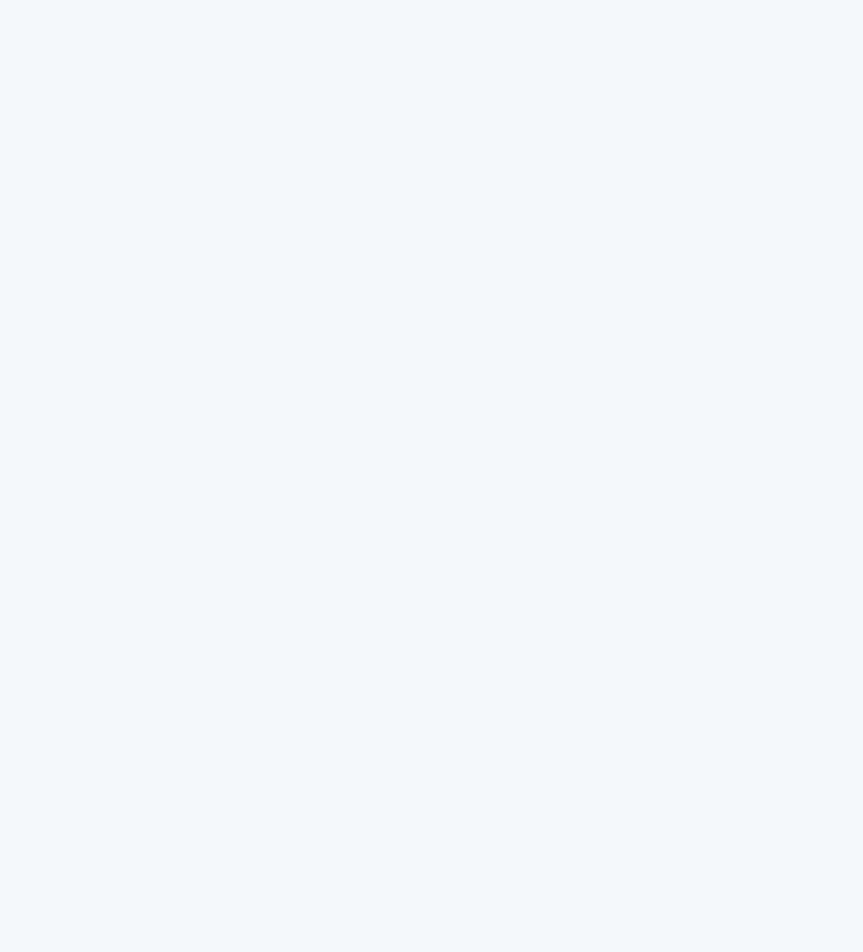
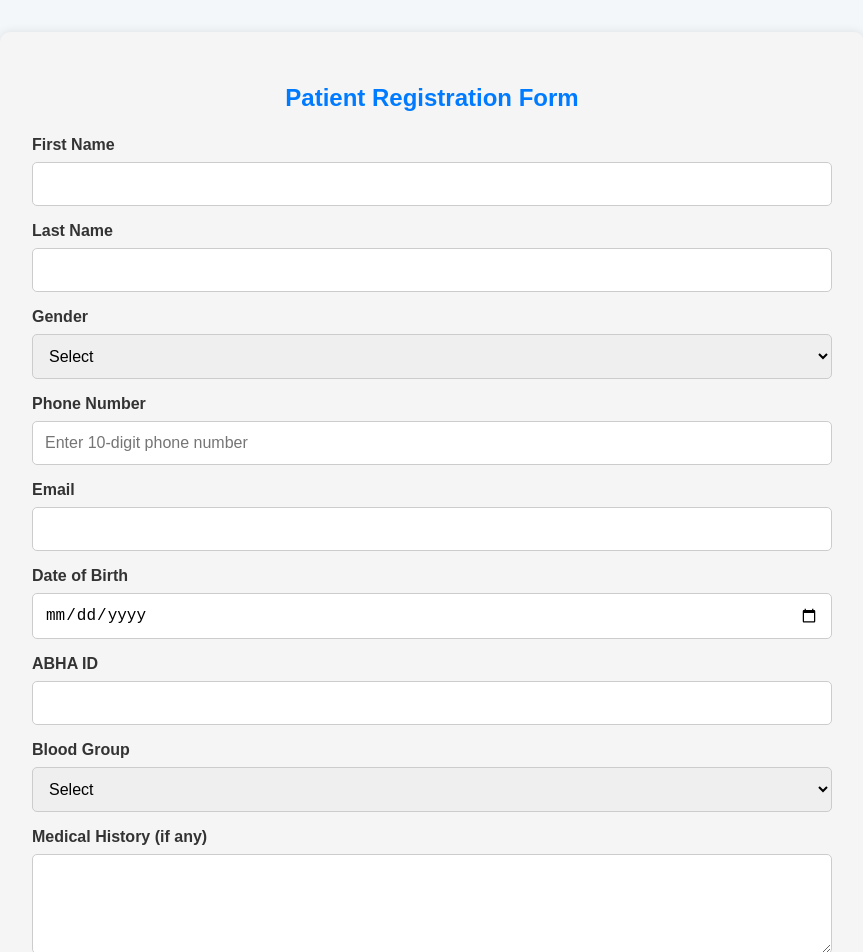
Before and after one commit to Adheroad/SIH_Hospital_MGMT_sys, a React (Create React App) app in the folder env/frontend/: page /Registeration in a window 1280 px wide. Before the commit this address had no page. Shown: the top 952 px of the page, without its empty margins (208-1071 px from the left). Before the commit the page ends 800 px from the top, so only its background shows below. Built offline with nearby package versions, Linux system fonts and the light colour scheme; the HTML template or start-up script is replaced by a standard one.

Commit message:
modified:   env/frontend/src/App.css 	modified:   env/frontend/src/App.js 	modified:   env/frontend/src/Home.js 	modified:   env/frontend/src/MainIndex.js 	modified:   env/frontend/src/Mainindex.css 	new file:   env/frontend/src/Registeration.css 	new file:   env/frontend/src/Registeration.js

```diff
--- a/env/frontend/src/App.css
+++ b/env/frontend/src/App.css
@@ -5,7 +5,8 @@ body {
   display: flex;
   justify-content: center;
   align-items: center;
-  min-height: 100vh;
+
+   height: 100;
   background-color: #f4f7fa;
   border-radius: 50px;
 }
--- a/env/frontend/src/App.js
+++ b/env/frontend/src/App.js
@@ -2,7 +2,8 @@ import React from 'react';
 import { Routes, Route } from 'react-router-dom';
 import MainIndex from './MainIndex';
 import Home from './Home';
-import SOSMap from './SOSMap'; // Import the new SOSMap component
+import SOSMap from './SOSMap';
+import Registeration from './Registeration';
 import './App.css';
 
 function App() {
@@ -12,6 +13,7 @@ function App() {
         <Route path="/" element={<Home />} />
         <Route path="/mainindex" element={<MainIndex />} />
         <Route path="/sos" element={<SOSMap />} />
+        <Route path="/Registeration" element={<Registeration />} />
       </Routes>
     </div>
   );
--- a/env/frontend/src/Home.js
+++ b/env/frontend/src/Home.js
@@ -28,7 +28,10 @@ function Home(){
                     <input type="checkbox" id="updates" />
                     <label htmlFor="updates">Receive notification for my appointments.</label>
                   </div>
-                  <button type="submit" className="submit-btn">Create my account</button>
+                  <section id='submit-btn' className='submit-btn'>
+                  <a href='http://localhost:3000/Mainindex'>
+                  <button type="submit" className="submit-btn">Create my account</button></a>
+                  </section>
                 </form>
                 <div className="or-divider">OR</div>
                 <button className="google-signup-btn">
--- a/env/frontend/src/MainIndex.js
+++ b/env/frontend/src/MainIndex.js
@@ -54,7 +54,7 @@ function MainIndex() {
           </div>
           <div className="card">
             <a href="#feedback-support" className="button">
-              <h3>Feedback and Support</h3>
+              <h3>Patient Registration</h3>
               <button>Check Now</button>
             </a>
           </div>
@@ -77,21 +77,21 @@ function MainIndex() {
         {/* Additional Sections */}
         <div className="additional-sections">
           <section id="doctor-availability" className="additional-section">
-          <a href="https://external-link-to-doctor-availability.com" target="_blank" rel="noopener noreferrer">
+          <a href="https://external-link-to-doctor-availability.com">
           <h3>Doctor Availability</h3>
          </a>
             <p>You can check the availability of our doctors easily through our website. Browse our comprehensive list of specialists and view their available time slots in real-time. Book an appointment that fits your schedule with just a few clicks.</p>
           </section>
 
           <section id="opd-queue" className="additional-section">
-          <a href="https://external-link-to-doctor-availability.com" target="_blank" rel="noopener noreferrer">
+          <a href="https://external-link-to-doctor-availability.com">
            <h3>OPD Queue</h3>
            </a>
             <p>You can check the status of the OPD queue in real-time. Stay updated and ensure you have the most up-to-date information before visiting the hospital.</p>
           </section>
 
           <section id="bed-availability" className="additional-section">
-          <a href="https://external-link-to-doctor-availability.com" target="_blank" rel="noopener noreferrer">
+          <a href="https://external-link-to-doctor-availability.com">
       <h3>Real-time Bed Availability</h3>
       </a>
             <p>Our website provides real-time updates on bed availability, allowing you to check current bed statuses instantly. This feature helps you make informed decisions and ensures you can secure the appropriate care without unnecessary delays.</p>
@@ -99,8 +99,8 @@ function MainIndex() {
 
           <section id="feedback-support" className="additional-section">
 
-      <a href="https://external-link-to-doctor-availability.com" target="_blank" rel="noopener noreferrer">
-      <h3> Feedback and Support</h3>
+      <a href="http://localhost:3000/Registeration">
+      <h3> Patient Registration</h3>
       </a>
             <p>We value your feedback and are here to assist you. Use our dedicated support section to provide suggestions or report any issues, and our team will promptly address your concerns to enhance your experience.</p>
           </section>
--- a/env/frontend/src/Mainindex.css
+++ b/env/frontend/src/Mainindex.css
@@ -5,7 +5,7 @@ body {
   font-family: Arial, sans-serif;
   margin: 0;
   padding: 0;
-  background-color: #237bff;
+  background-color: #3d79d2;
 }
 
 /* Dashboard Container */
@@ -118,7 +118,7 @@ body {
 /* Ensure h3 inside button is not underlined */
 .card a h3 {
   text-decoration: none;
-  color: #007bff;
+  color: #5398e2;
 }
 .additional-sections a h3 {
   color: #666;
--- /dev/null
+++ b/env/frontend/src/Registeration.css
@@ -0,0 +1,72 @@
+/* General form container styling */
+.form-container {
+  width: 100vh;
+  margin: 2rem auto;
+  padding: 2rem;
+  background-color: #f5f5f5;
+  border-radius: 10px;
+  box-shadow: 0 0 10px rgba(0, 0, 0, 0.1);
+  font-family: 'Arial', sans-serif;
+}
+
+h2 {
+  text-align: center;
+  color: #007bff;
+  margin-bottom: 1.5rem;
+}
+
+.form-group {
+  margin-bottom: 1rem;
+}
+
+label {
+  display: block;
+  margin-bottom: 0.5rem;
+  font-weight: bold;
+  color: #333;
+}
+
+input,
+select,
+textarea {
+  width: 100%;
+  padding: 0.75rem;
+  border: 1px solid #ccc;
+  border-radius: 5px;
+  font-size: 1rem;
+  box-sizing: border-box;
+}
+
+textarea {
+  resize: vertical;
+  height: 100px;
+}
+
+.submit-btn {
+  width: 100%;
+  padding: 0.75rem;
+  background-color: #007bff;
+  border: none;
+  color: white;
+  font-size: 1rem;
+  cursor: pointer;
+  border-radius: 5px;
+  transition: background-color 0.3s;
+}
+
+.submit-btn:hover {
+  background-color: #0056b3;
+}
+
+/* Responsive Design */
+@media (max-width: 600px) {
+  .form-container {
+      padding: 1rem;
+  }
+
+  input,
+  select,
+  textarea {
+      font-size: 0.9rem;
+  }
+}
--- /dev/null
+++ b/env/frontend/src/Registeration.js
@@ -0,0 +1,167 @@
+import React, { useState } from 'react';
+import './Registeration.css';
+
+const Registeration = () => {
+    const [formData, setFormData] = useState({
+        firstName: '',
+        lastName: '',
+        gender: '',
+        phone: '',
+        email: '',
+        dob: '',
+        bloodGroup: '',
+        medicalHistory: '',
+        abhaId: ''
+    });
+
+    const handleChange = (e) => {
+        const { name, value } = e.target;
+        setFormData({
+            ...formData,
+            [name]: value,
+        });
+    };
+
+    const handleSubmit = (e) => {
+        e.preventDefault();
+
+        const { phone } = formData;
+        if (!phone.match(/^\d{10}$/)) {
+            alert("Please enter a valid 10-digit phone number.");
+            return;
+        }
+
+        console.log(formData);  // You can replace this with an API call to submit the data
+        alert('Form submitted successfully');
+    };
+
+    return (
+        <div className="form-container">
+            <h2>Patient Registration Form</h2>
+            <form onSubmit={handleSubmit} id="registrationForm">
+                <div className="form-group">
+                    <label htmlFor="firstName">First Name</label>
+                    <input
+                        type="text"
+                        name="firstName"
+                        id="firstName"
+                        value={formData.firstName}
+                        onChange={handleChange}
+                        required
+                    />
+                </div>
+
+                <div className="form-group">
+                    <label htmlFor="lastName">Last Name</label>
+                    <input
+                        type="text"
+                        name="lastName"
+                        id="lastName"
+                        value={formData.lastName}
+                        onChange={handleChange}
+                        required
+                    />
+                </div>
+
+                <div className="form-group">
+                    <label htmlFor="gender">Gender</label>
+                    <select
+                        name="gender"
+                        id="gender"
+                        value={formData.gender}
+                        onChange={handleChange}
+                        required
+                    >
+                        <option value="">Select</option>
+                        <option value="male">Male</option>
+                        <option value="female">Female</option>
+                        <option value="other">Other</option>
+                    </select>
+                </div>
+
+                <div className="form-group">
+                    <label htmlFor="phone">Phone Number</label>
+                    <input
+                        type="tel"
+                        name="phone"
+                        id="phone"
+                        value={formData.phone}
+                        onChange={handleChange}
+                        required
+                        placeholder="Enter 10-digit phone number"
+                    />
+                </div>
+
+                <div className="form-group">
+                    <label htmlFor="email">Email</label>
+                    <input
+                        type="email"
+                        name="email"
+                        id="email"
+                        value={formData.email}
+                        onChange={handleChange}
+                        required
+                    />
+                </div>
+
+                <div className="form-group">
+                    <label htmlFor="dob">Date of Birth</label>
+                    <input
+                        type="date"
+                        name="dob"
+                        id="dob"
+                        value={formData.dob}
+                        onChange={handleChange}
+                        required
+                    />
+                </div>
+
+                <div className="form-group">
+                    <label htmlFor="abhaId">ABHA ID</label>
+                    <input
+                        type="text"
+                        name="abhaId"
+                        id="abhaId"
+                        value={formData.abhaId}
+                        onChange={handleChange}
+                    />
+                </div>
+
+                <div className="form-group">
+                    <label htmlFor="bloodGroup">Blood Group</label>
+                    <select
+                        name="bloodGroup"
+                        id="bloodGroup"
+                        value={formData.bloodGroup}
+                        onChange={handleChange}
+                        required
+                    >
+                        <option value="">Select</option>
+                        <option value="A+">A+</option>
+                        <option value="A-">A-</option>
+                        <option value="B+">B+</option>
+                        <option value="B-">B-</option>
+                        <option value="O+">O+</option>
+                        <option value="O-">O-</option>
+                        <option value="AB+">AB+</option>
+                        <option value="AB-">AB-</option>
+                    </select>
+                </div>
+
+                <div className="form-group">
+                    <label htmlFor="medicalHistory">Medical History (if any)</label>
+                    <textarea
+                        name="medicalHistory"
+                        id="medicalHistory"
+                        value={formData.medicalHistory}
+                        onChange={handleChange}
+                    />
+                </div>
+
+                <button type="submit" className="submit-btn">Submit</button>
+            </form>
+        </div>
+    );
+};
+
+export default Registeration;
```
